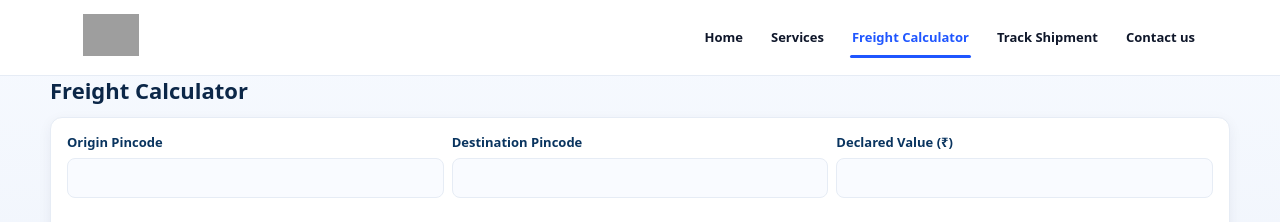
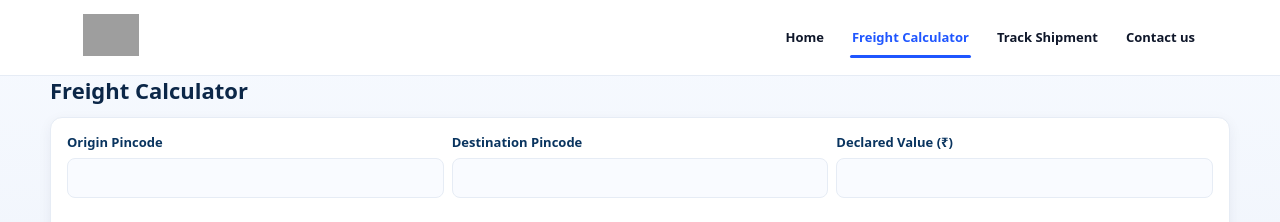
Before and after one commit to nisaran/helixcer-logistics, a Jekyll site: the page built from calculator/index.html, in a window 1280 px wide. Shown: the top 222 px of the page. Built offline with Jekyll 4.4.1, drawn with Linux system fonts in a browser that asks for light colours; grey boxes are pictures that could not be loaded.

Commit message:
Update header.html

```diff
--- a/_includes/header.html
+++ b/_includes/header.html
@@ -18,7 +18,6 @@
     <nav class="nav" role="navigation" aria-label="Primary">
       <ul>
         <li><a href="{{ site.baseurl }}/" {% if page.url == "/" %}class="active"{% endif %}>Home</a></li>
-        <li><a href="{{ site.baseurl }}/#services">Services</a></li>
         <li><a href="{{ site.baseurl }}/calculator/" {% if page.url == "/calculator/" %}class="active"{% endif %}>Freight Calculator</a></li>
         <li><a href="{{ site.baseurl }}/track/" {% if page.url == "/track/" %}class="active"{% endif %}>Track Shipment</a></li>
         <li><a href="{{ site.baseurl }}/contact/" {% if page.url == "/contact/" %}class="active"{% endif %}>Contact us</a></li>
```
